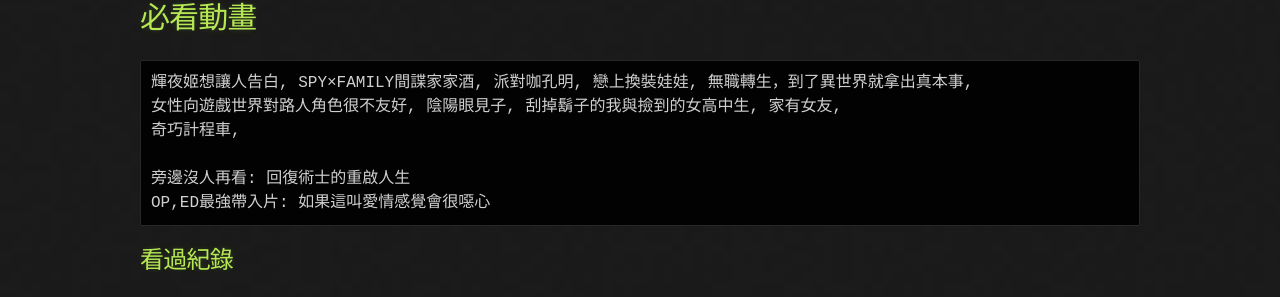
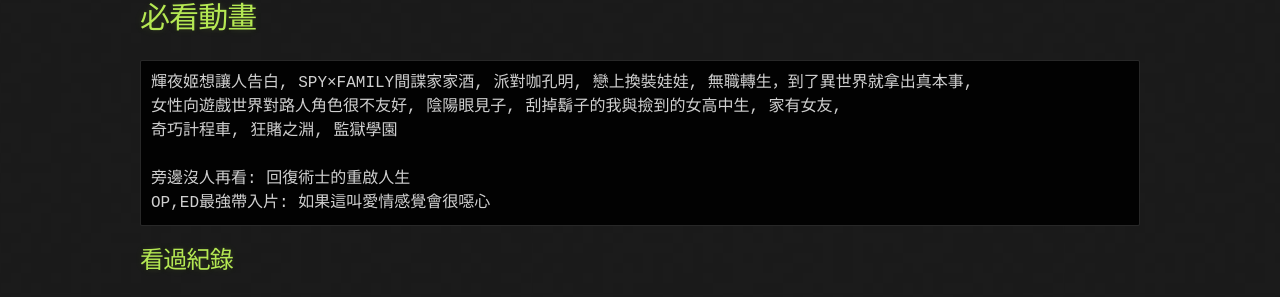
Before and after one commit to lepg5487/Stock_God, a Jekyll site: the page built from video.md, in a window 1280 px wide. Shown: the part 238-535 px from the top of the page. Built offline with Jekyll 4.4.1, drawn with Linux system fonts in a browser that asks for light colours; our own code applies the rules of GitHub Pages for plain Markdown files.

Commit message:
Update video.md

````diff
--- a/video.md
+++ b/video.md
@@ -6,7 +6,7 @@
 ```
 輝夜姬想讓人告白, SPY×FAMILY間諜家家酒, 派對咖孔明, 戀上換裝娃娃, 無職轉生，到了異世界就拿出真本事,
 女性向遊戲世界對路人角色很不友好, 陰陽眼見子, 刮掉鬍子的我與撿到的女高中生, 家有女友,
-奇巧計程車,
+奇巧計程車, 狂賭之淵, 監獄學園
 
 旁邊沒人再看: 回復術士的重啟人生
 OP,ED最強帶入片: 如果這叫愛情感覺會很噁心
````
